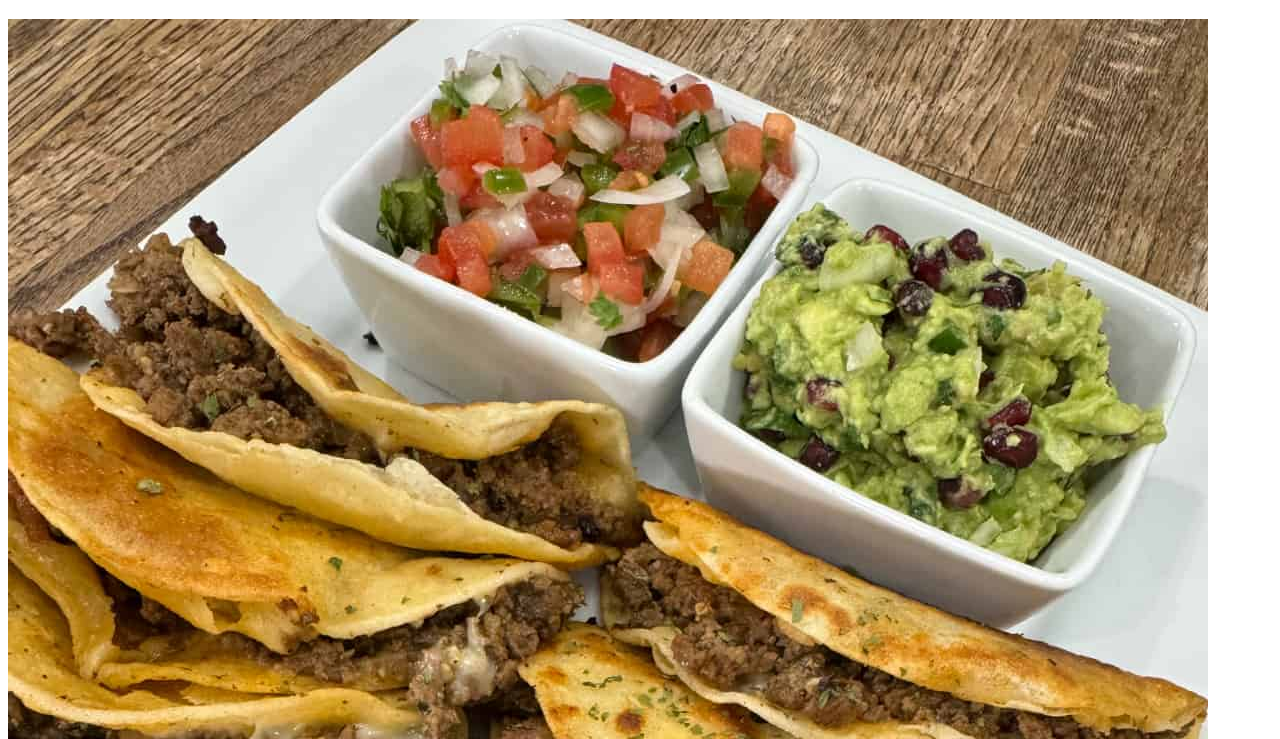
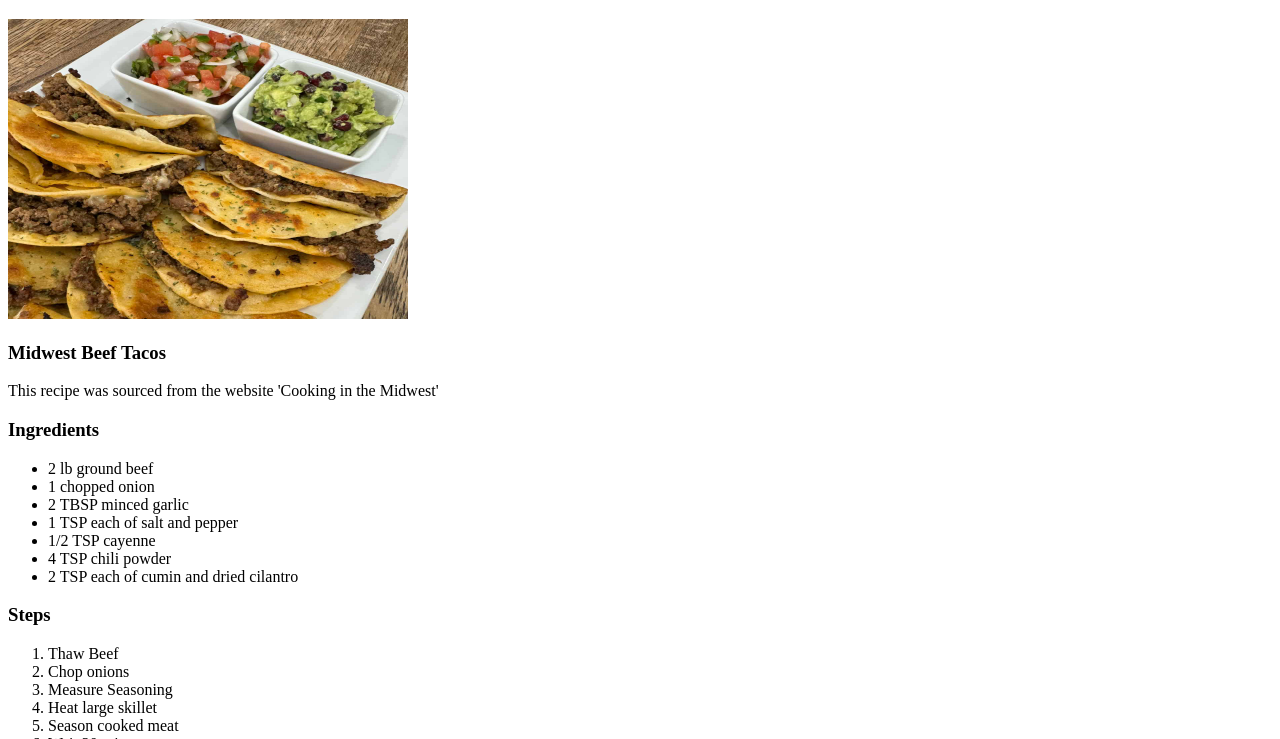
Before and after one commit to masongarland/odin-recipes, a plain HTML site: page recipes/tacos.html in a window 1280 px wide. Shown: the part 61-800 px from the top of the page. Drawn offline with Linux system fonts and the light colour scheme.

Commit message:
Resized photo to better fit page

```diff
--- a/recipes/tacos.html
+++ b/recipes/tacos.html
@@ -7,7 +7,7 @@
 </head>
 <body>
     <h1>Homemade Beef Tacos</h1>
-    <img src="beeftaco.jpeg" alt="Beef Tacos"/>
+    <img src="beeftaco.jpeg" alt="Beef Tacos" width="400" height="300"/>
     <h3>Midwest Beef Tacos</h3>
     <p1>This recipe was sourced from the website 'Cooking in the Midwest'</p1>
     <h3>Ingredients</h3>
```
